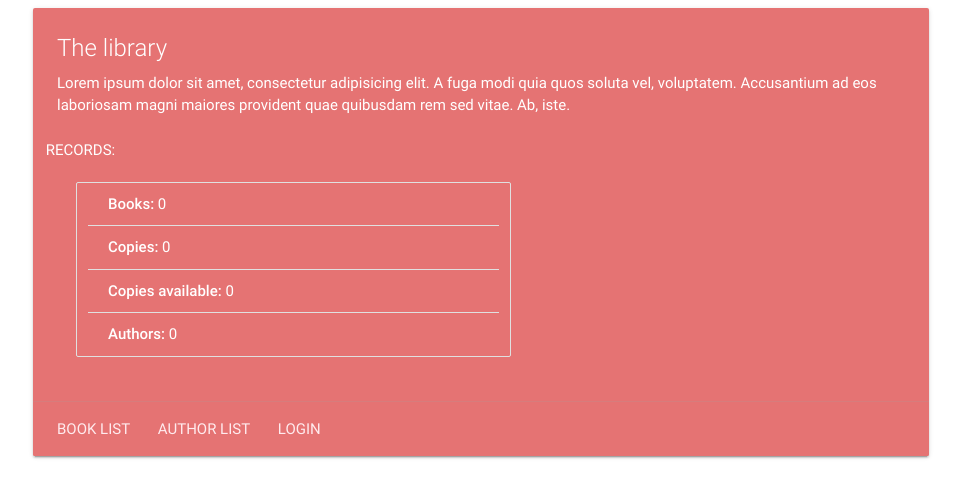
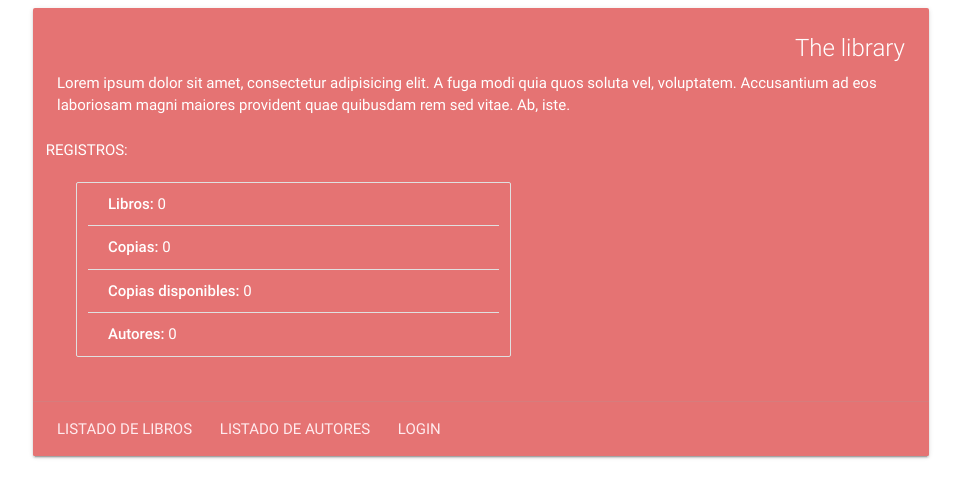
Before and after one commit to meialbiol/python-library, a Django app: page / in a window 1280 px wide. Shown: the top 498 px of the page, without its empty margins (159-1120 px from the left). Run offline with Django 3.2, Linux system fonts and the light colour scheme; data that the repository does not hold is empty.

Commit message:
MOdificada pagina de inicio y reimplementadas vista de listado de libros y de detalle

```diff
--- a/library/models.py
+++ b/library/models.py
@@ -64,7 +64,7 @@ class Author(models.Model):
         :return:
         """
 
-        return reverse('author-detail', args=[str(self.id)])
+        return reverse('author_detail', args=[str(self.id)])
 
     def __str__(self):
 
--- a/library/templates/library/book_list.html
+++ b/library/templates/library/book_list.html
@@ -9,8 +9,8 @@
      <div class="card red lighten-2">
             <div class="card-content white-text">
               <span class="card-title right-align">The library</span>
-              <h5>Book list</h5>
-              <p><a class="waves-effect waves-white btn-flat white-text" href="{% url 'library:new_book' %}"> + ADD NEW BOOK</a></p>
+              <h5>Listado de Libros</h5>
+              <p><a class="waves-effect waves-white btn-flat white-text" href="{% url 'library:new_book' %}"> + AÑADIR UNO NUEVO</a></p>
                <ul>
                 {% for book in my_book_list %}
                 <li>
@@ -25,7 +25,7 @@
             </ul>
             </div>
             <div class="card-action">
-              <a href="{% url 'library:index' %}" class="red-text text-lighten-5">HOME</a>
+              <a href="{% url 'library:index' %}" class="red-text text-lighten-5">INICIO</a>
               <a href="#" class="red-text text-lighten-5">LOGIN</a>
             </div>
           </div>
--- a/library/templates/library/index.html
+++ b/library/templates/library/index.html
@@ -14,23 +14,23 @@
         <div class="col s12 m12">
           <div class="card red lighten-2">
             <div class="card-content white-text">
-              <span class="card-title">The library</span>
+              <span class="card-title right-align">The library</span>
               <p>Lorem ipsum dolor sit amet, consectetur adipisicing elit. A fuga modi quia quos soluta vel, voluptatem. Accusantium ad eos laboriosam magni maiores provident quae quibusdam rem sed vitae. Ab, iste.</p>
                 <br>
                 <div class="row">
-                    <p>RECORDS:</p>
+                    <p>REGISTROS:</p>
                     <ul class="collection col s6" style="margin: 20px auto auto 30px">
-                        <li class="collection-item red lighten-2"><strong>Books:</strong> {{ num_books }}</li>
-                        <li class="collection-item red lighten-2"><strong>Copies:</strong> {{ num_authors }}</li>
-                        <li class="collection-item red lighten-2"><strong>Copies available:</strong> {{ num_instances_available }}</li>
-                        <li class="collection-item red lighten-2"><strong>Authors:</strong> {{ num_authors }}</li>
+                        <li class="collection-item red lighten-2"><strong>Libros:</strong> {{ num_books }}</li>
+                        <li class="collection-item red lighten-2"><strong>Copias:</strong> {{ num_authors }}</li>
+                        <li class="collection-item red lighten-2"><strong>Copias disponibles:</strong> {{ num_instances_available }}</li>
+                        <li class="collection-item red lighten-2"><strong>Autores:</strong> {{ num_authors }}</li>
                     </ul>
                 </div>
 
             </div>
             <div class="card-action">
-              <a href="{% url 'library:book_list' %}" class="red-text text-lighten-5">BOOK LIST</a>
-              <a href="#" class="red-text text-lighten-5">AUTHOR LIST</a>
+              <a href="{% url 'library:book_list' %}" class="red-text text-lighten-5">LISTADO DE LIBROS</a>
+              <a href="#" class="red-text text-lighten-5">LISTADO DE AUTORES</a>
               <a href="#" class="red-text text-lighten-5">LOGIN</a>
             </div>
           </div>
--- a/library/urls.py
+++ b/library/urls.py
@@ -11,4 +11,6 @@ urlpatterns = [
     # url('catalogue/book/<int:pk>', views.BookDetailView.as_view(), name='book_detail'),
     url(r'^new_book/$', views.new_book, name='new_book'),
     url(r'^book/edit/(?P<book_id>\d+)/$', views.edit, name='edit_book'),
+
+    url(r'^catalogue/author/(?P<pk>\d+)/$', views.AuthorDetailView.as_view(), name='author_detail'),
 ]
--- a/library/views.py
+++ b/library/views.py
@@ -15,9 +15,16 @@ class BookListView(generic.ListView):
     model = Book
     context_object_name = 'my_book_list'
 
+
 class BookDetailView(generic.DetailView):
     model = Book
-    context_object_name='book'
+    context_object_name = 'book'
+
+
+class AuthorDetailView(generic.DetailView):
+    model = Author
+    context_object_name = 'author'
+
 
 def index(request):
     num_books = Book.objects.all().count()
@@ -25,12 +32,16 @@ def index(request):
     num_instances_available = BookInstance.objects.filter(status__exact='a').count()
     num_authors = Author.objects.all().count()
 
-    return render(request, 'library/index.html', context={'num_books': num_books, 'num_instances': num_instances, 'num_instances_available': num_instances_available, 'num_authors': num_authors})
+    return render(request, 'library/index.html', context={'num_books': num_books, 'num_instances': num_instances,
+                                                          'num_instances_available': num_instances_available,
+                                                          'num_authors': num_authors})
+
 
 def book_list(request):
     books = Book.objects.all()
     context = {'books': books}
     return render(request, 'library/book_list.html', context)
+
 
 def new_book(request):
     if request.method != 'POST':
```
Also changed, not shown: library/templates/library/author_detail.html (added, +25 -0 lines), library/templates/library/book_detail.html (+14 -7 lines).
